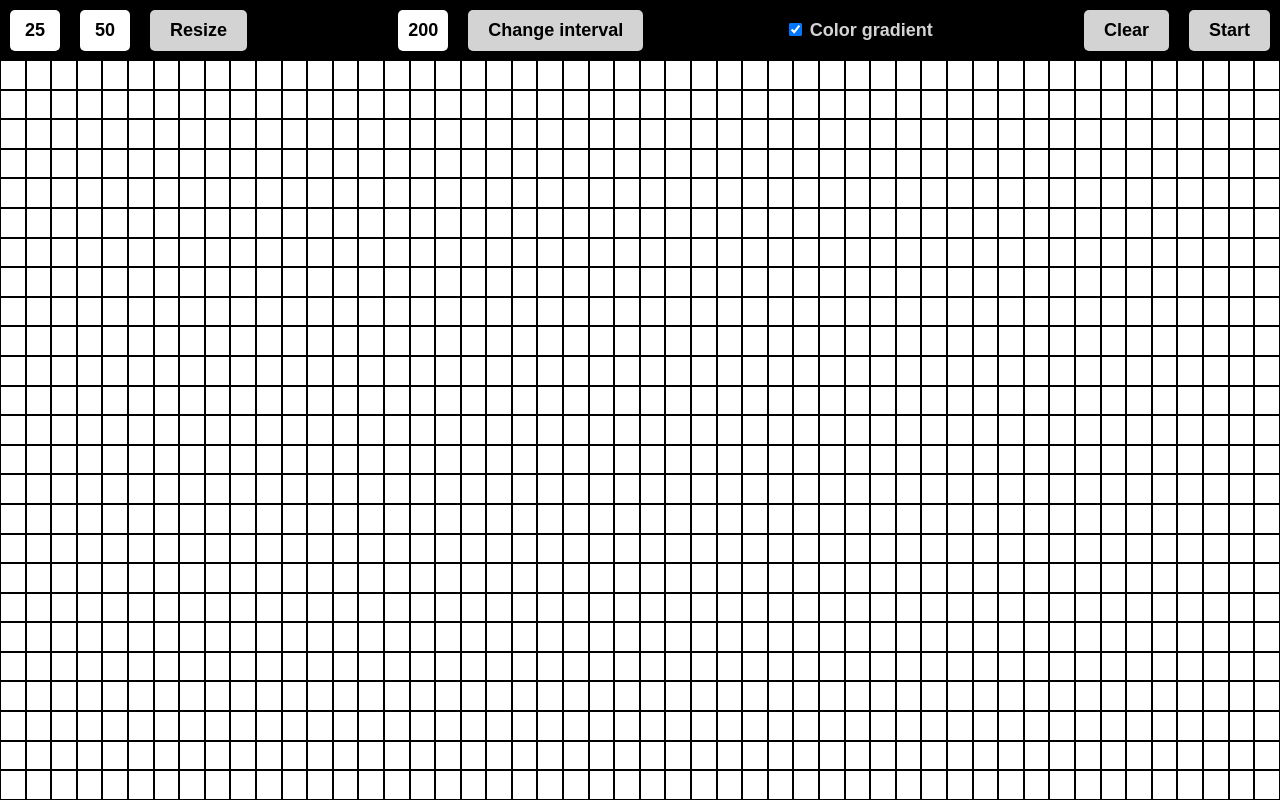
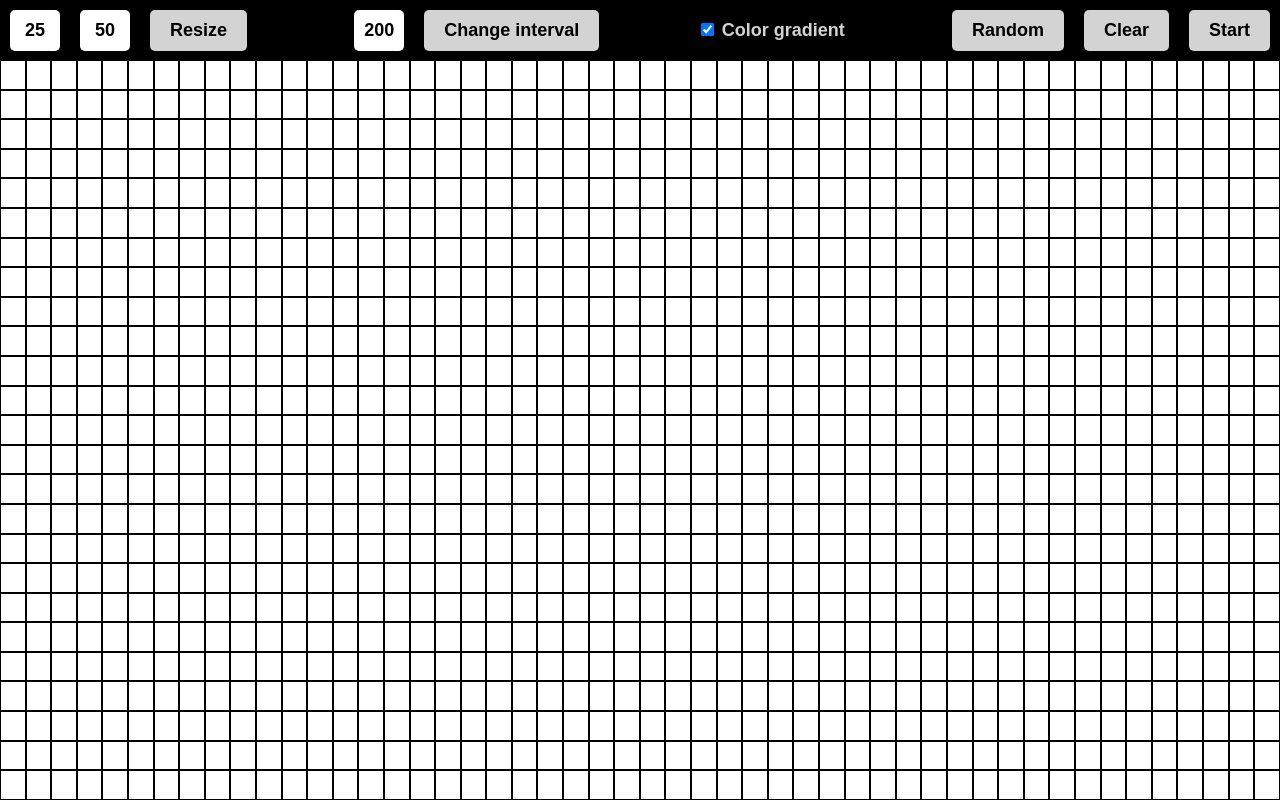
Before and after one commit to theo-seb/react-game-of-life, a React (Create React App) app: page / in a window 1280 px wide. Built offline with nearby package versions, Linux system fonts and the light colour scheme.

Commit message:
add random feature to generate a random grid

```diff
--- a/src/App.js
+++ b/src/App.js
@@ -55,6 +55,16 @@ function App() {
     setGrid(newGrid);
   };
 
+  const randomizeGrid = () => {
+    const newGrid = getEmptyGrid(gridSize.nbRows, gridSize.nbCols);
+    for (let i = 0; i < gridSize.nbRows; i++) {
+      for (let j = 0; j < gridSize.nbCols; j++) {
+        if (Math.random() > 0.7) newGrid[i][j] = 1;
+      }
+    }
+    setGrid(newGrid);
+  };
+
   const getCellColor = (i, j) => {
     if (!enableColorGradient) return 'black';
     const val = (255 / (grid.length + grid[0].length)) * (i + j);
@@ -76,6 +86,7 @@ function App() {
         onColorGradient={() => { setEnableColorGradient(!enableColorGradient) }}
         onSizeInputChange={onSizeInputChange}
         onIntervalInputChange={onIntervalInputChange}
+        onRandom={randomizeGrid}
       />
       <Grid grid={grid}
         onCellClick={onCellClick}
--- a/src/components/Header.jsx
+++ b/src/components/Header.jsx
@@ -14,7 +14,8 @@ const Header = ({
   onStartOrStop,
   onColorGradient,
   onSizeInputChange,
-  onIntervalInputChange
+  onIntervalInputChange,
+  onRandom,
 }) => {
   return (
     <header style={{
@@ -40,6 +41,7 @@ const Header = ({
           checked={enableColorGradient} onClick={onColorGradient} />}
       </div>
       <div>
+        {!gameRunning && <HeaderButton onClick={onRandom} text="Random" />}
         {!gameRunning && <HeaderButton onClick={onClear} text="Clear" />}
         <HeaderButton onClick={onStartOrStop} text={gameRunning ? 'Stop' : 'Start'} />
       </div>
```
